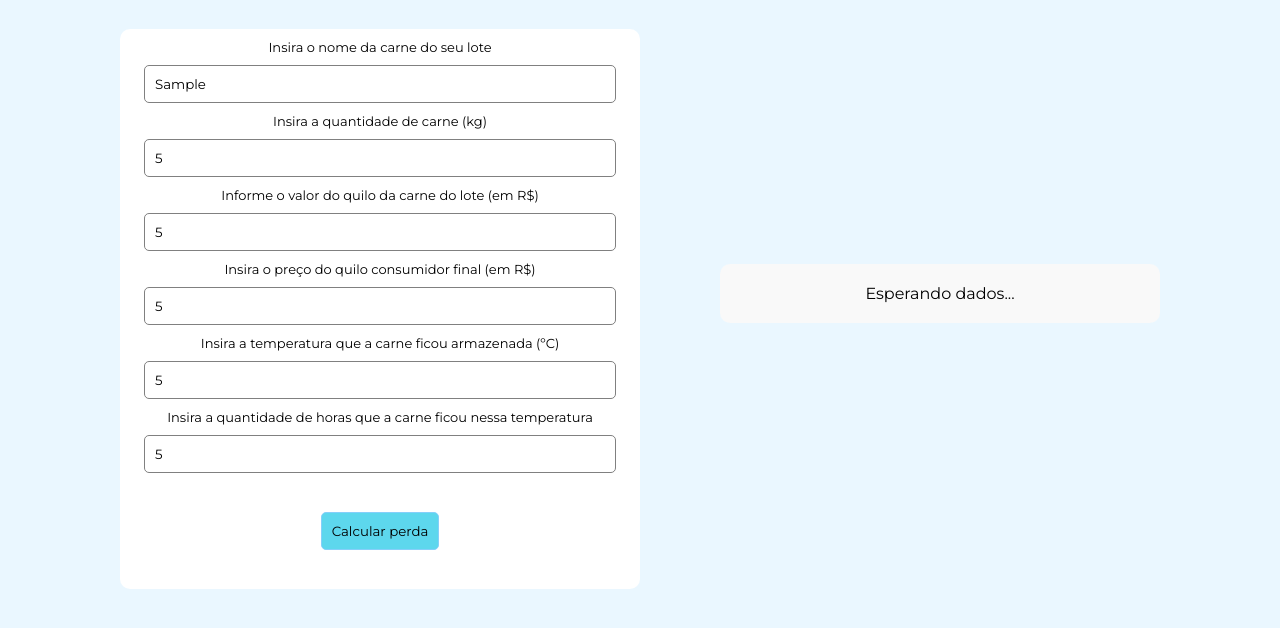
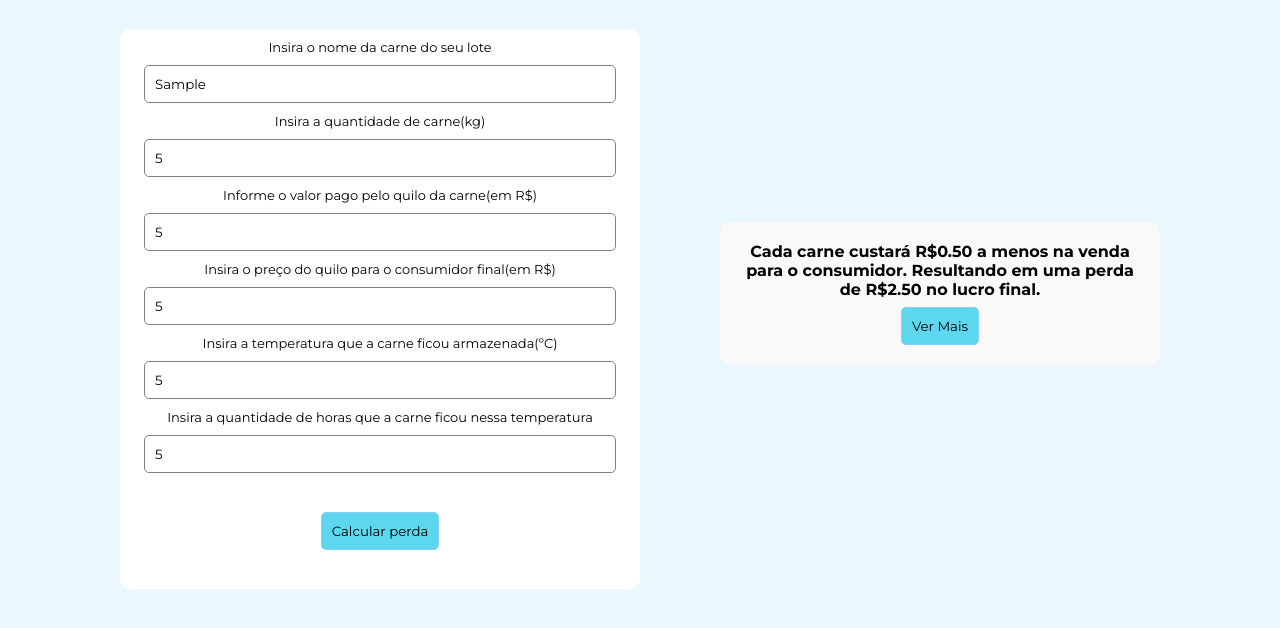
Before and after one commit to gusz12/Controlbeef, a plain HTML site: page ControlBeef-main/Site/Calculadora_ControlBeef.html in a window 1280 px wide. Both pictures are taken after typing "Sample", "5", "5", "5", "5", "5" into the empty fields and a click on the button "Calcular perda". Shown: the part 42-670 px from the top of the page. Drawn offline with Linux system fonts and the light colour scheme.

Commit message:
Atualizações nos cáculos da calculadora

```diff
--- a/ControlBeef-main/Site/Calculadora_ControlBeef.html
+++ b/ControlBeef-main/Site/Calculadora_ControlBeef.html
@@ -15,13 +15,13 @@
             <div class="conteudo_principal">
                 <p>Insira o nome da carne do seu lote</p>
                 <input type="text" id="ipt_carneInfo" placeholder="Insira o nome da carne...">
-                <p>Insira a quantidade de carne (kg)</p>
+                <p>Insira a quantidade de carne(kg)</p>
                 <input type="number" id="ipt_carneQnt" placeholder="Insira a quantidade de carne (kg)...">
-                <p>Informe o valor do quilo da carne do lote (em R$)</p>
+                <p>Informe o valor pago pelo quilo da carne(em R$)</p>
                 <input type="number" id="ipt_precoC" placeholder="Insira o preço pelo qual foi comprado a carne (R$)...">
-                <p>Insira o preço do quilo consumidor final (em R$)</p>
+                <p>Insira o preço do quilo para o consumidor final(em R$)</p>
                 <input type="number" id="ipt_precoV" placeholder="Insira o preço de venda da carne (R$)...">
-                <p>Insira a temperatura que a carne ficou armazenada (ºC)</p>
+                <p>Insira a temperatura que a carne ficou armazenada(ºC)</p>
                 <input type="number" id="ipt_temp" placeholder="Insira a temperatura que a carne ficou(ºC)...">
                 <p>Insira a quantidade de horas que a carne ficou nessa temperatura</p>
                 <input type="number" id="ipt_hora"
@@ -33,4 +33,4 @@
     </div>
 </body>
 </html>
-<script href="/main.js"></script>
+<script src="main.js"></script>
--- a/ControlBeef-main/Site/main.js
+++ b/ControlBeef-main/Site/main.js
@@ -6,22 +6,24 @@ var lucroAfetado = lucro - lucroPerda;
 
 function Calcular() {
     var carne = (ipt_carneInfo.value);
-    var carneQnt = Number(ipt_carneQnt.value);
+    var Qntcarne = Number(ipt_carneQnt.value);
     var temperatura = Number(ipt_temp.value);
     var horas = Number(ipt_hora.value);
-    var vendas = Number(ipt_precoV.value);
-    var compras = Number(ipt_precoC.value);
-    var perdaVendas = 0
-    var perdaCompras = 0
-    var receitaBruta = carneQnt * vendas
-    var custoCompra = carneQnt * compras
+    var carneComprada = Number(ipt_precoV.value);
+    var carneVendida = Number(ipt_precoC.value);
+
+    var perda = 0;
+    var perdaVendas = 0;
+    var perdaCompras = 0;
+    var receitaBruta = Qntcarne * carneVendida
+    var custoCompra = Qntcarne * carneComprada
     lucro = receitaBruta - custoCompra;
     // Máxima temperatura segura 4ºC
     // Mínima temperatura segura -3 para refrigeração, dps ela congela
 
     // Se a temperatura estiver entre -3°C e 4°C não há perda
     if (temperatura >= -3 && temperatura <= 4) {
-        div_resp.innerHTML = `<p>O lote de ${carne} não sofrerá perdas dentro de 12 meses</p>`;
+        div_resp.innerHTML = `<p>O lote de ${carne} não sofrerá perdas</p>`;
     }
 
     if (temperatura > 4) {
@@ -67,38 +69,40 @@ function Calcular() {
     }
 
     if (perda > 0) {
-        perdaVendas = perda * vendas;
-        perdaCarne = (vendas - perdaVendas) * carneQnt;
-        lucroPerda = perdaCarne - custoCompra;
-        lucroAfetado = lucro - lucroPerda;
+        perdaVendas = perda * carneComprada;
+        perdaCarne = (carneComprada - perdaVendas) * Qntcarne;
+        lucroComPerda =  custoCompra-perdaCarne;
+        lucroAfetado = lucroComPerda-lucro;
+
 
         div_resp.innerHTML = `<p><b>Cada carne custará R$${perdaVendas.toFixed(2)} a menos na venda para o consumidor.
                 Resultando em uma perda de R$${lucroAfetado.toFixed(2)} no lucro final.</b></p>`;
 
-        if (perda === 0.5) {
+        if (perda >= 0.5) {
             lucroAfetado = custoCompra;
             div_resp.innerHTML = `<p><b>O lote de ${carne} não poderá mais ser comercializado,
                 podendo ir apenas para processamento ou apenas será descartado. <br>
                 Resultando em uma perda total de <span style="color: red;">R$${lucroAfetado}.</span></b> <br>`;
-        } else if (perda === 0.15) {
+        } else if (perda >= 0.15) {
             div_resp.innerHTML += `<p><b><p>O lote de ${carne} poderá ir para o uso industrial (embutidos ou moída)</p></b> <br>`;
         }
 
 
-    }   div_resp.innerHTML += `<button id="botaoDiv" onclick="VerMais()" style="margin-top: 0.5rem">Ver Mais</button>`;
+    }
+    div_resp.innerHTML += `<button id="botaoDiv" onclick="VerMais()" style="margin-top: 0.5rem">Ver Mais</button>`;
 }
 
 function VerMais() {
     var carne = (ipt_carneInfo.value);
-    var carneQnt = Number(ipt_carneQnt.value);
+    var Qntcarne = Number(ipt_carneQnt.value);
     var temperatura = Number(ipt_temp.value);
     var horas = Number(ipt_hora.value);
-    var vendas = Number(ipt_precoV.value);
-    var compras = Number(ipt_precoC.value);
-    var custoCompra = carneQnt * compras
+    var carneComprada = Number(ipt_precoV.value);
+    var carneVendida = Number(ipt_precoC.value);
+    var custoCompra = Qntcarne * carneComprada;
 
-    lucro = (carneQnt * vendas) - (carneQnt * compras);
-    lucroPerda = lucro - lucroAfetado
+    lucro = (Qntcarne * carneComprada) - (Qntcarne * carneVendida);
+    lucroPerda = lucroAfetado - lucro;
 
     if (perda === 0.5) {
         lucroPerda = custoCompra;  // Prejuízo total é o custo de compra
```
